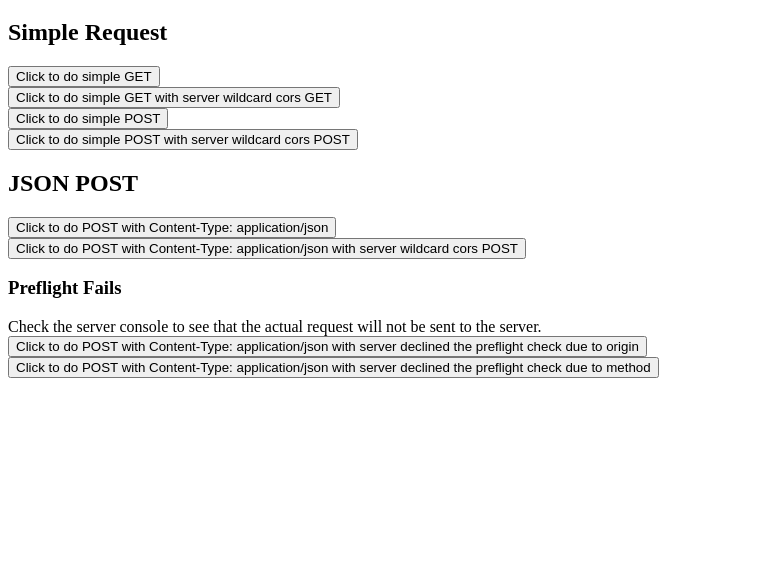
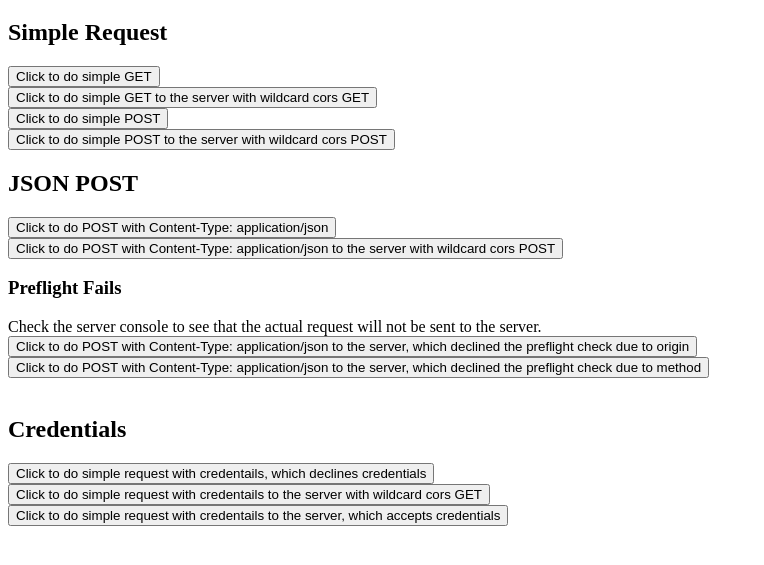
Before and after one commit to r04922101/cors-example, a website: page src/cors/index.html in a window 1280 px wide. Shown: the part 61-626 px from the top of the page, without its empty margins (0-764 px from the left). Drawn offline with Linux system fonts and the light colour scheme.

Commit message:
credentials

```diff
--- a/index.ts
+++ b/index.ts
@@ -32,6 +32,7 @@ function startResourceServer() {
   server.use(corsPath, cors.preflightFailedMethodRouter());
   server.use(corsPath, cors.simpleRouter());
   server.use(corsPath, cors.wildcardSimpleRouter());
+  server.use(corsPath, cors.credentials());
 
   server.listen(serverPort);
 
--- a/src/cors/index.html
+++ b/src/cors/index.html
@@ -112,6 +112,45 @@
       'JSON POST. "Content-Type": "application/json". Preflight check failed due to the "Access-Control-Allow-Method" header only has a value "GET"'
     );
   }
+
+  function simpleCredentialsIncluded() {
+    myFetch("simple",
+      {
+        method: "GET",
+        credentials: "include",
+        headers: {
+          "Cookie": "myCookieKey=myCookieValue"
+        }
+      },
+      'Simple GET with credentials: "include". The browser will REJECT any response and the response would be ignored and NOT made available to web content.'
+    );
+  }
+
+  function simpleCredentialsWildcard() {
+    myFetch("wildcard",
+      {
+        method: "GET",
+        credentials: "include",
+        headers: {
+          "Cookie": "myCookieKey=myCookieValue"
+        }
+      },
+      'Simple GET with credentials: "include". The value of the "Access-Control-Allow-Origin" header in the response must not be the wildcard "*" when the request\'s credentials mode is "include".'
+    );
+  }
+
+  function simpleCredentials() {
+    myFetch("credentials",
+      {
+        method: "GET",
+        credentials: "include",
+        headers: {
+          "Cookie": "myCookieKey=myCookieValue"
+        }
+      },
+      'Simple GET with credentials: "include". The value of the "Access-Control-Allow-Origin" header in the response must not be the wildcard "*" when the request\'s credentials mode is "include".'
+    );
+  }
 </script>
 
 <body>
@@ -119,25 +158,32 @@
   <h2>Simple Request</h2>
   <button onclick="simpleGet()">Click to do simple GET</button>
   <br>
-  <button onclick="wildcardSimpleGet()">Click to do simple GET with server wildcard cors GET</button>
+  <button onclick="wildcardSimpleGet()">Click to do simple GET to the server with wildcard cors GET</button>
   <br>
   <button onclick="simplePost()">Click to do simple POST</button>
   <br>
-  <button onclick="wildcardSimplePost()">Click to do simple POST with server wildcard cors POST</button>
+  <button onclick="wildcardSimplePost()">Click to do simple POST to the server with wildcard cors POST</button>
   <br>
   <h2>JSON POST</h2>
   <button onclick="jsonPost()">Click to do POST with Content-Type: application/json</button>
   <br>
-  <button onclick="wildcardJsonPost()">Click to do POST with Content-Type: application/json with server wildcard cors POST</button>
+  <button onclick="wildcardJsonPost()">Click to do POST with Content-Type: application/json to the server with wildcard cors POST</button>
   <br>
   <h3>Preflight Fails</h3>
   Check the server console to see that the actual request will not be sent to the server.
   <br>
-  <button onclick="preflightFailedOriginJsonPost()">Click to do POST with Content-Type: application/json with server declined the preflight check due to origin</button>
+  <button onclick="preflightFailedOriginJsonPost()">Click to do POST with Content-Type: application/json to the server, which declined the preflight check due to origin</button>
   <br>
-  <button onclick="preflightFailedMethodJsonPost()">Click to do POST with Content-Type: application/json with server declined the preflight check due to method</button>
+  <button onclick="preflightFailedMethodJsonPost()">Click to do POST with Content-Type: application/json to the server, which declined the preflight check due to method</button>
   <br>
   <span style="color: blue" id="explanation"></span>
+  <br>
+  <h2>Credentials</h2>
+  <button onclick="simpleCredentialsIncluded()">Click to do simple request with credentails, which declines credentials</button>
+  <br>
+  <button onclick="simpleCredentialsWildcard()">Click to do simple request with credentails to the server with wildcard cors GET</button>
+  <br>
+  <button onclick="simpleCredentials()">Click to do simple request with credentails to the server, which accepts credentials</button>
   <br>
   <span style="color: red;font-weight: bold" id="error"></span>
   <br>
```
Also changed, not shown: src/cors/index.ts (+15 -0 lines).
